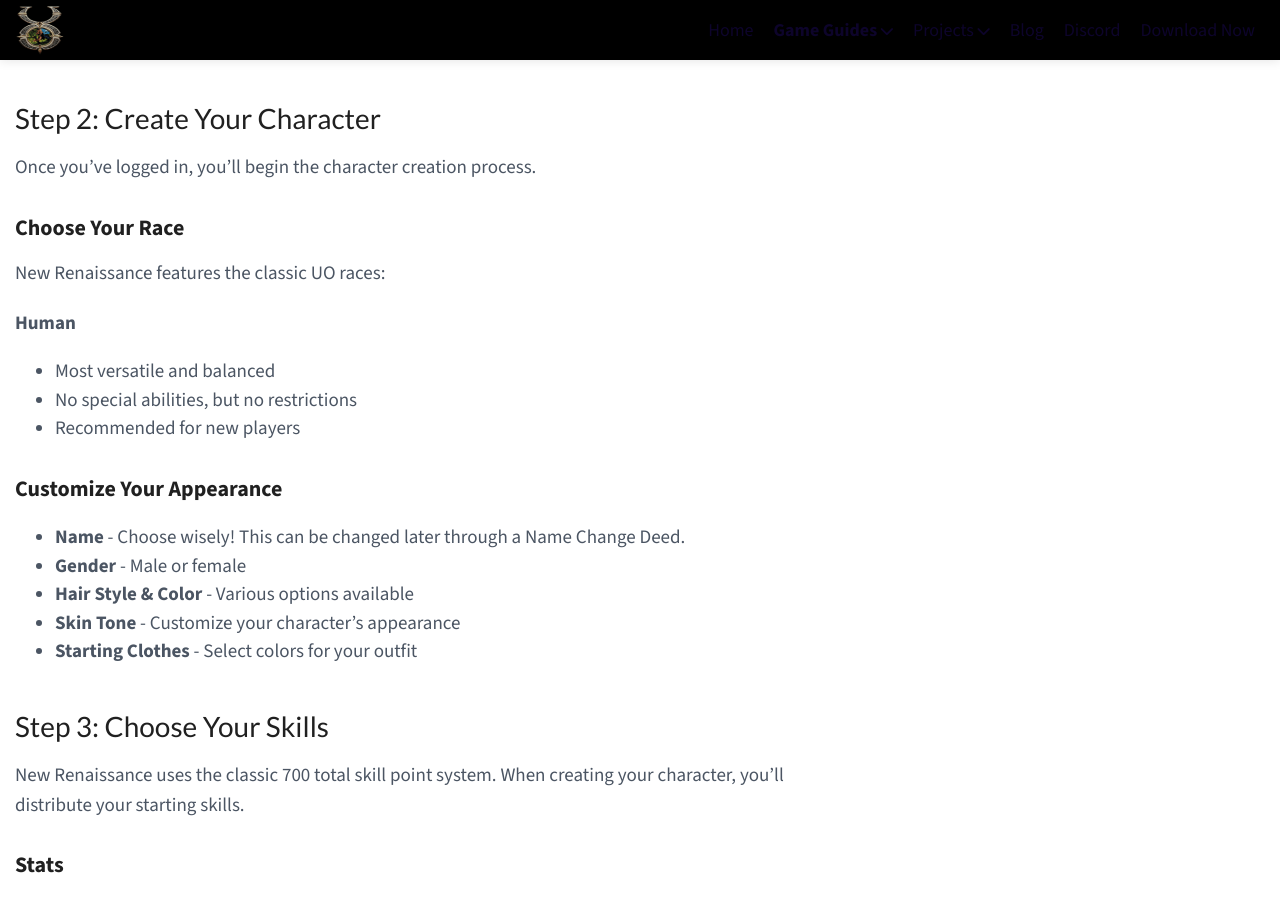
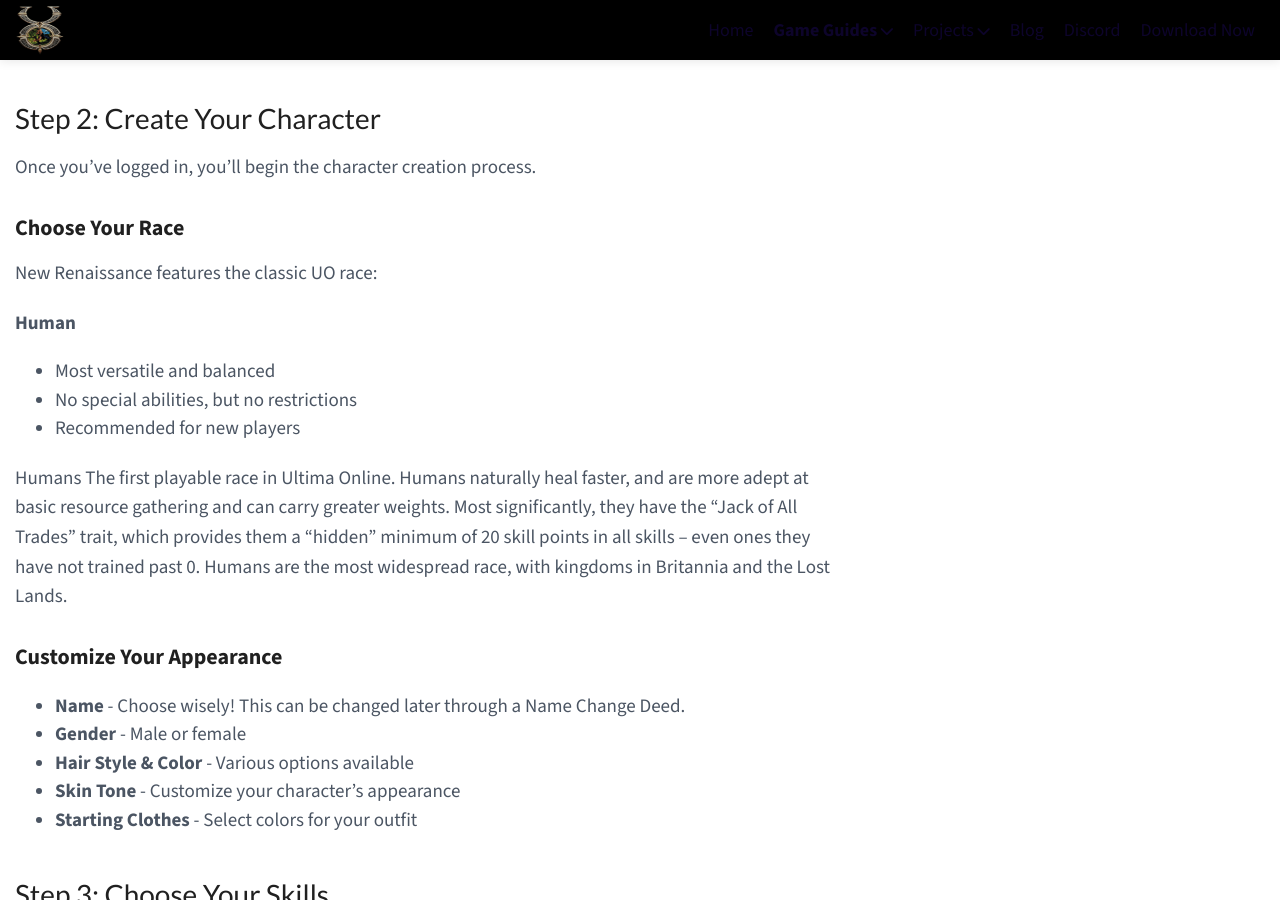
Before and after one commit to xzCad/new-renaissance-website, a Jekyll site: the page built from collections/_game_guides/getting-started.md, in a window 1280 px wide and 900 px high, scrolled down 1363 px. Built offline with Jekyll 4.4.1, drawn with Linux system fonts in a browser that asks for light colours; some web fonts are replaced.

Commit message:
Update getting-started.md

```diff
--- a/collections/_game_guides/getting-started.md
+++ b/collections/_game_guides/getting-started.md
@@ -67,12 +67,15 @@ Once you've logged in, you'll begin the character creation process.
 
 ### Choose Your Race
 
-New Renaissance features the classic UO races:
+New Renaissance features the classic UO race:
 
 **Human**
 - Most versatile and balanced
 - No special abilities, but no restrictions
 - Recommended for new players
+
+Humans
+The first playable race in Ultima Online. Humans naturally heal faster, and are more adept at basic resource gathering and can carry greater weights. Most significantly, they have the “Jack of All Trades” trait, which provides them a “hidden” minimum of 20 skill points in all skills – even ones they have not trained past 0. Humans are the most widespread race, with kingdoms in Britannia and the Lost Lands.
 
 ### Customize Your Appearance
 
```
